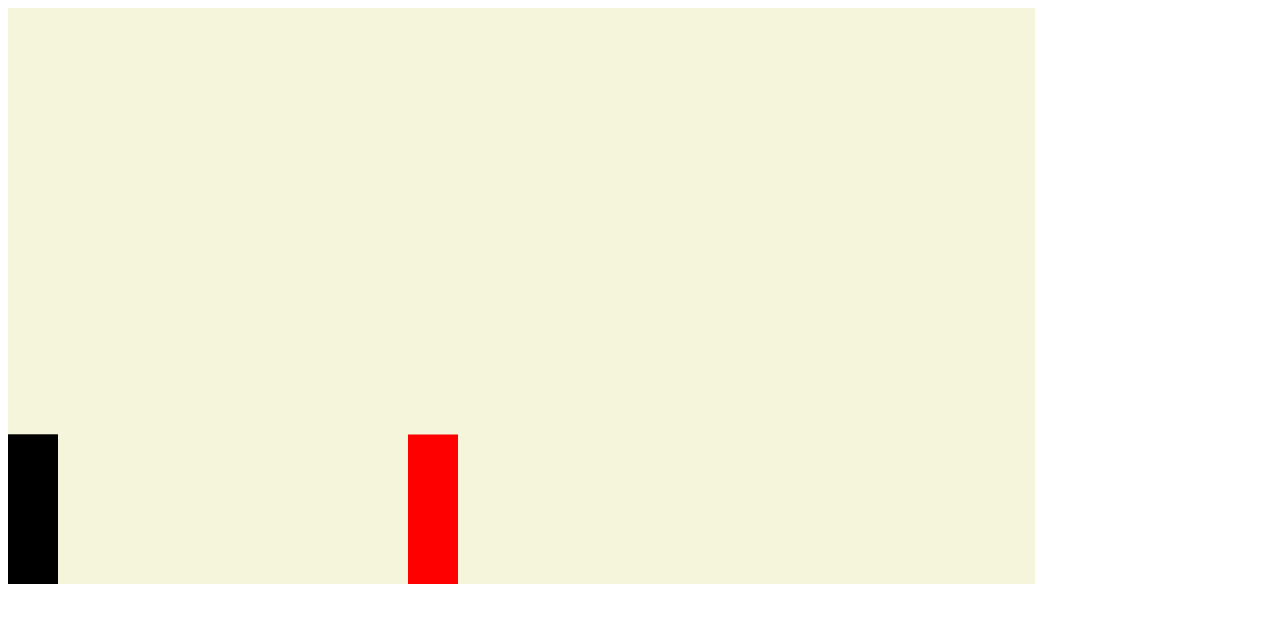
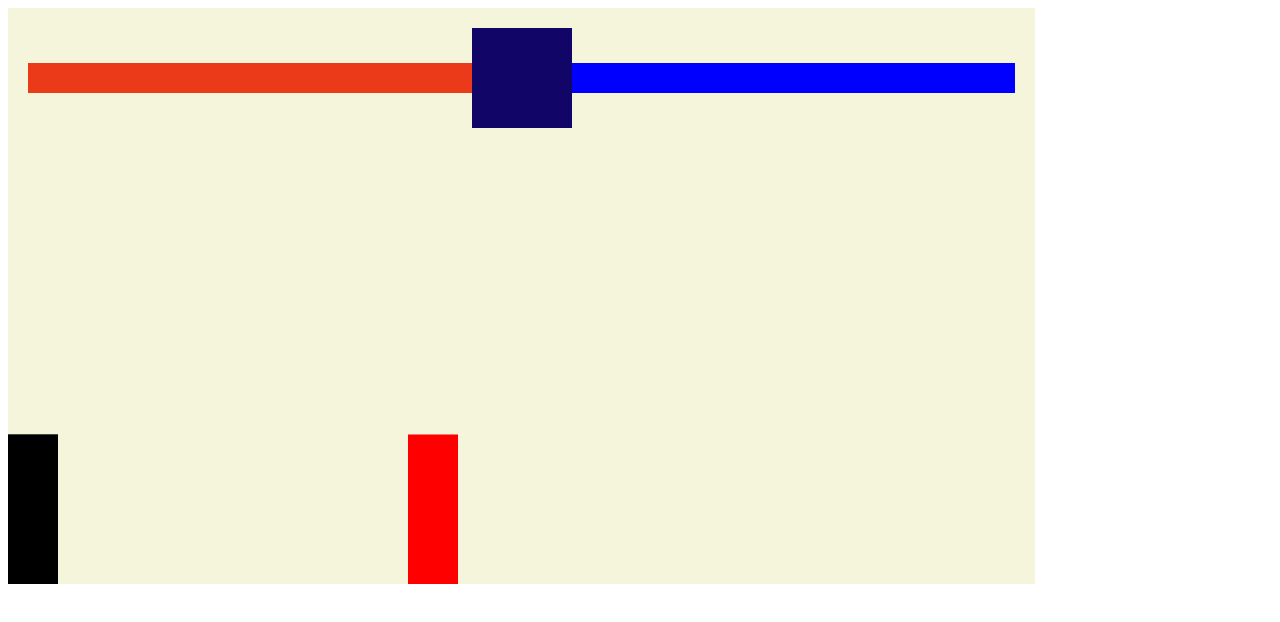
Before and after one commit to shashank2404/Fighting-Game, a plain HTML site: page index.html in a window 1280 px wide. Drawn offline with Linux system fonts and the light colour scheme.

Commit message:
health bar added

```diff
--- a/index.html
+++ b/index.html
@@ -1,2 +1,29 @@
-<canvas></canvas>
-<script src="index.js"></script>
+<head>
+    <style>
+        *{
+            box-sizing: border-box;
+        }
+    </style>
+</head>
+
+<body>
+    <div style="position: relative; display: inline-block;" >
+        <div style="position: absolute;display: flex; width: 100%; padding: 20px;align-items: center;">
+           <!-- //player health bar -->
+            <div style=" background-color: #eb2e0cef; height: 30px; width: 100%; "></div>
+           <!-- //game timer -->
+            <div style="background-color: rgb(17, 5, 104); height: 100px; width: 100px; flex-shrink: 0;"></div>
+          <!-- //enemy health bar -->
+            <div style="position: relative;height: 30px; width: 100%;">
+                <div
+             style="background-color: rgb(248, 37, 0); height: 30px;"></div>
+             <div
+             id="enemyHealth"
+             style="position: absolute; background: blue; top: 0; left: 0;bottom: 0;right: 0;"></div>
+            </div>
+        </div>
+        <canvas></canvas>
+
+    </div>
+     <script src="index.js"></script>
+</body>
--- a/index.js
+++ b/index.js
@@ -174,7 +174,8 @@ function animate() {
         rectangle2: enemy
     }) && player.isattacking) {
         player.isattacking = false;
-        console.log('player hit enemy');
+        document.querySelector('#enemyHealth').style.width = '20%';
+        // console.log('player hit enemy');
     }
 
 
@@ -227,7 +228,8 @@ window.addEventListener('keydown', (event) => {
                 enemy.velocity.y = -20;
             break;
         case 'ArrowDown':
-            enemy.isattacking = true;
+            enemy.attacking();
+            break;
     }
     console.log(event.key);
 });
```
